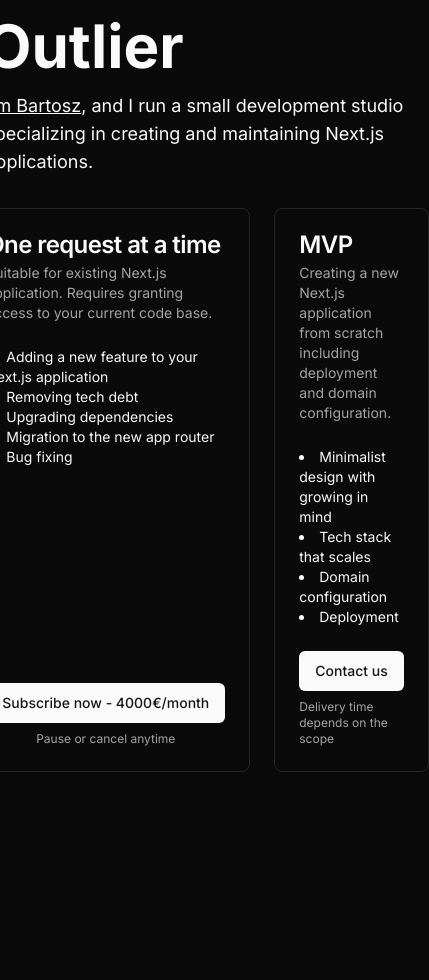
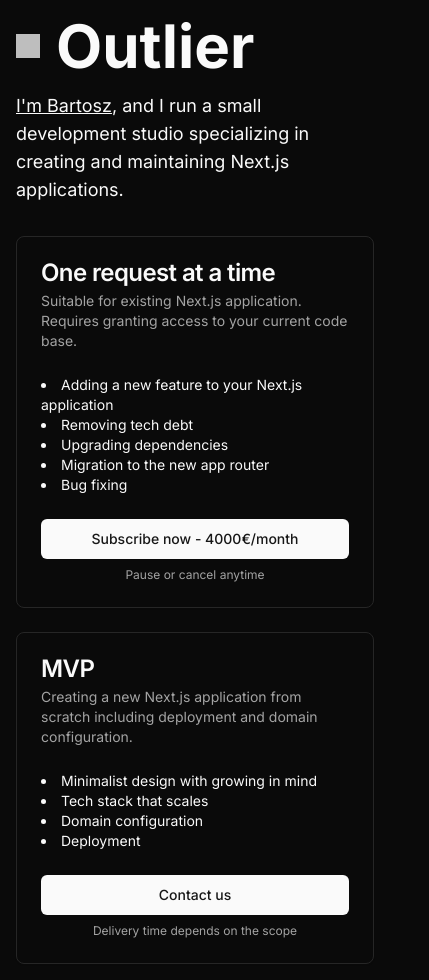
Before and after one commit to BartoszJarocki/outlier, a Next.js app: page / in a window 390 px wide. Shown: the whole page, 429 px wide, since content can reach past the window. Before the commit the page ends 844 px from the top, so only its background shows below. Built offline with nearby package versions, Linux system fonts and the light colour scheme.

Commit message:
Mobile fixes

```diff
--- a/src/app/page.tsx
+++ b/src/app/page.tsx
@@ -13,7 +13,7 @@
     <div className="flex min-h-screen flex-col items-center p-4 md:p-24">
       <main className="space-y-8 max-w-xl">
         <section className="flex flex-col min-h-0 gap-y-4">
-          <h1 className="text-6xl font-bold inline-flex items-center gap-4 -ml-10">
+          <h1 className="text-6xl font-bold inline-flex items-center gap-4 md:-ml-10">
             <span className="h-6 w-6 bg-white animate-pulse"></span> Outlier
           </h1>
           <p className="text-lg text-wrap">
@@ -28,8 +28,8 @@
             applications.
           </p>
         </section>
-        <section className="flex gap-x-6 -m-6 items-stretch">
-          <Card className="max-w-96 flex-1">
+        <section className="flex flex-col md:flex-row gap-6 md:-m-6 items-stretch">
+          <Card className="md:max-w-96 flex-1">
             <CardHeader>
               <CardTitle>One request at a time</CardTitle>
               <CardDescription className="max-w-md">
@@ -57,7 +57,7 @@
               </div>
             </CardFooter>
           </Card>
-          <Card className="max-w-96 flex-1">
+          <Card className="md:max-w-96 flex-1">
             <CardHeader>
               <CardTitle>MVP</CardTitle>
               <CardDescription className="max-w-md">
```
